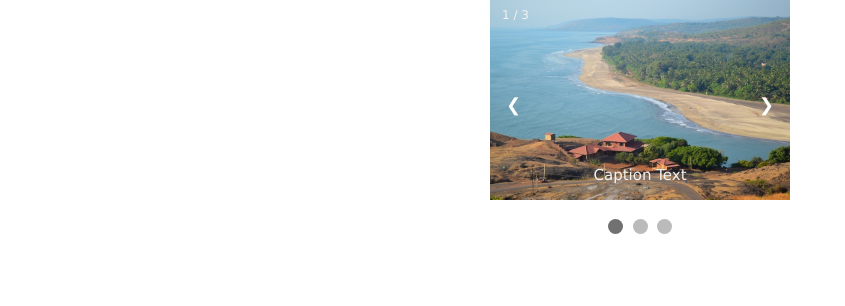
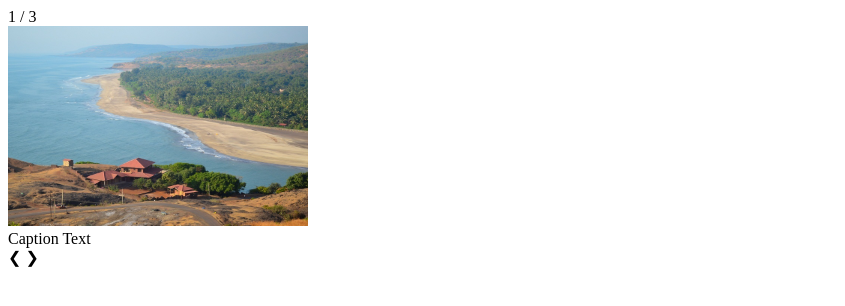
Before and after one commit to omkarwaghe/waghe.github.io, a plain HTML site: page slideshow.html in a window 1280 px wide. Shown: the whole page, without its empty margins (0-845 px from the left). Drawn offline with Linux system fonts and the light colour scheme.

Commit message:
Update slideshow.html

```diff
--- a/slideshow.html
+++ b/slideshow.html
@@ -2,104 +2,6 @@
 <html>
 <head>
 <meta name="viewport" content="width=device-width, initial-scale=1">
-<style>
-* {box-sizing: border-box}
-body {font-family: Verdana, sans-serif; margin:0}
-.mySlides {display: none}
-img {vertical-align: middle;}
-
-/* Slideshow container */
-.slideshow-container {
-  max-width:fit-content;
-  position: relative;
-  margin: auto;
-}
-
-/* Next & previous buttons */
-.prev, .next {
-  cursor: pointer;
-  position: absolute;
-  top: 50%;
-  width: auto;
-  padding: 16px;
-  margin-top: -22px;
-  color: white;
-  font-weight: bold;
-  font-size: 18px;
-  transition: 0.6s ease;
-  border-radius: 0 3px 3px 0;
-}
-
-/* Position the "next button" to the right */
-.next {
-  right: 0;
-  border-radius: 3px 0 0 3px;
-}
-
-/* On hover, add a black background color with a little bit see-through */
-.prev:hover, .next:hover {
-  background-color: rgba(0,0,0,0.8);
-}
-
-/* Caption text */
-.text {
-  color: #f2f2f2;
-  font-size: 15px;
-  padding: 8px 12px;
-  position: absolute;
-  bottom: 8px;
-  width: 100%;
-  text-align: center;
-}
-
-/* Number text (1/3 etc) */
-.numbertext {
-  color: #f2f2f2;
-  font-size: 12px;
-  padding: 8px 12px;
-  position: absolute;
-  top: 0;
-}
-
-/* The dots/bullets/indicators */
-.dot {
-  cursor: pointer;
-  height: 15px;
-  width: 15px;
-  margin: 0 2px;
-  background-color: #bbb;
-  border-radius: 50%;
-  display: inline-block;
-  transition: background-color 0.6s ease;
-}
-
-.active, .dot:hover {
-  background-color: #717171;
-}
-
-/* Fading animation */
-.fade {
-  -webkit-animation-name: fade;
-  -webkit-animation-duration: 1.5s;
-  animation-name: fade;
-  animation-duration: 1.5s;
-}
-
-@-webkit-keyframes fade {
-  from {opacity: .4}
-  to {opacity: 1}
-}
-
-@keyframes fade {
-  from {opacity: .4}
-  to {opacity: 1}
-}
-
-/* On smaller screens, decrease text size */
-@media only screen and (max-width: 300px) {
-  .prev, .next,.text {font-size: 11px}
-}
-</style>
 </head>
 <body>
 
```
